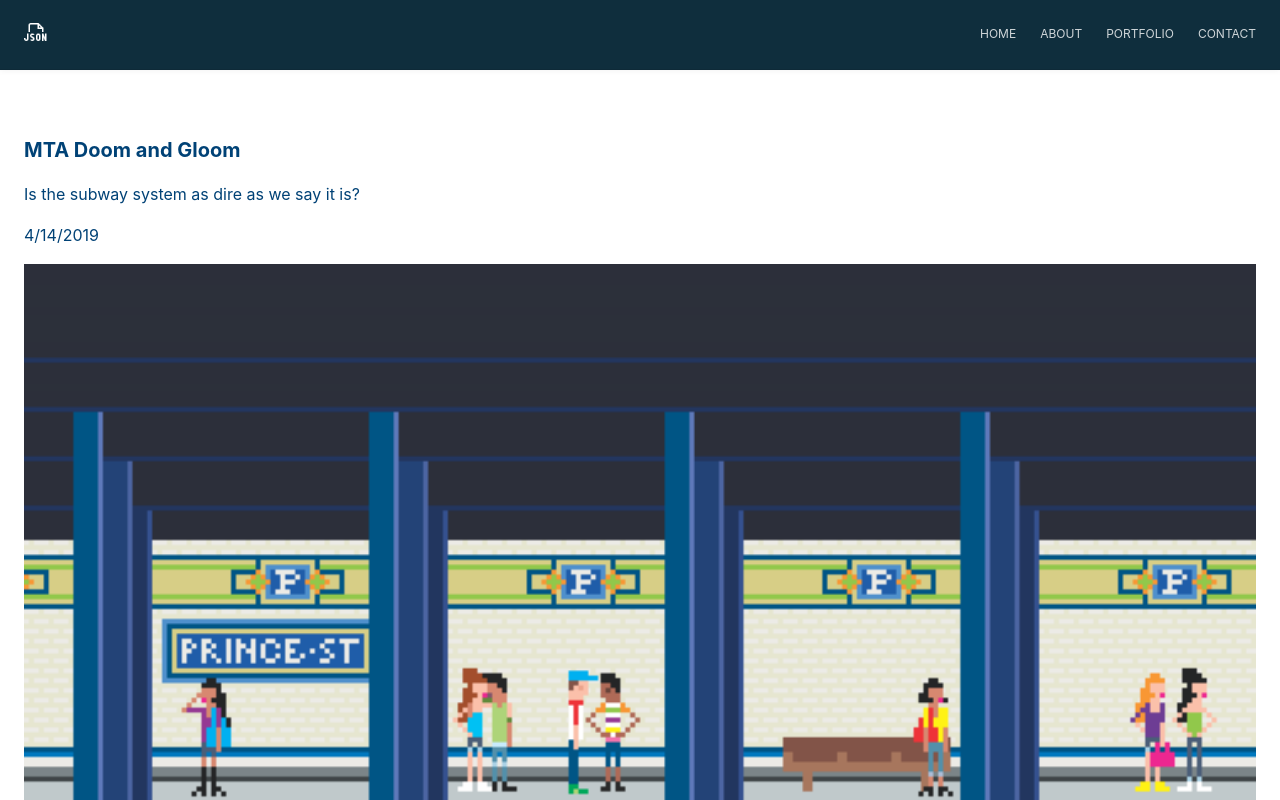
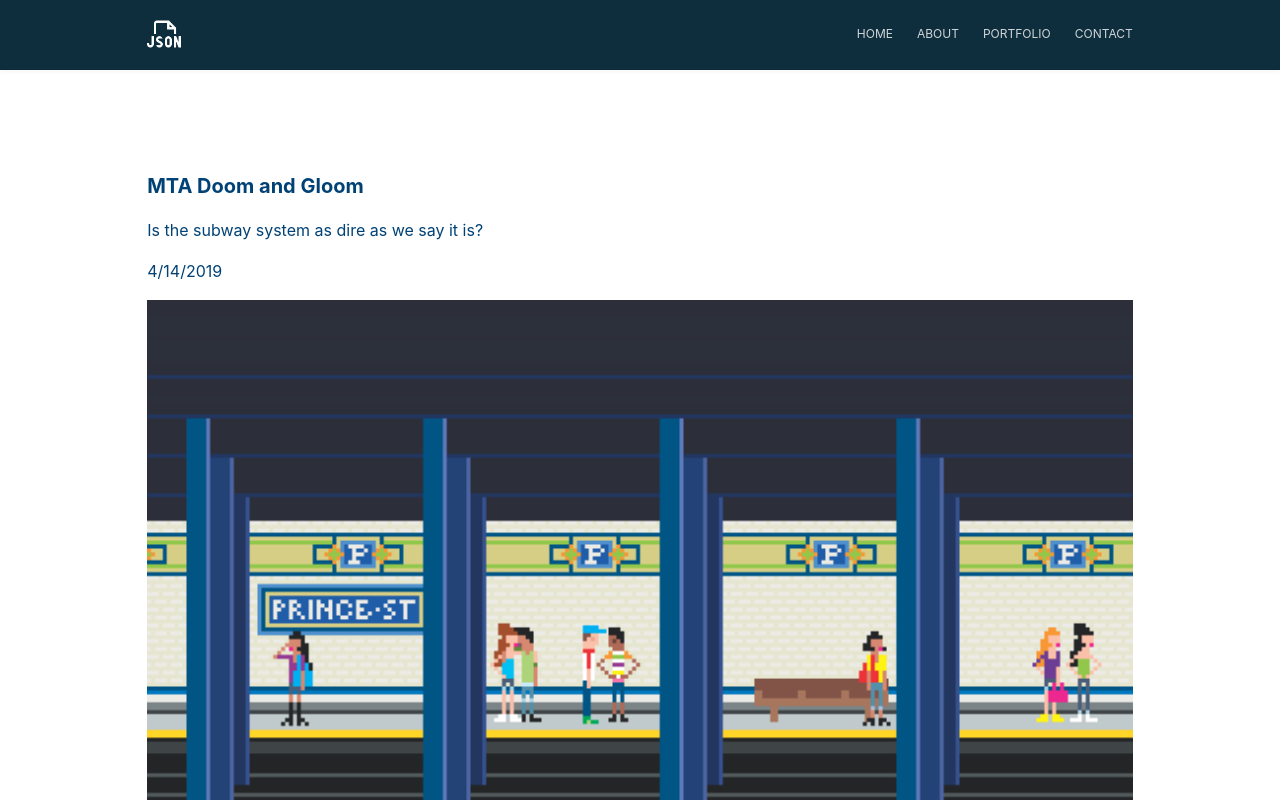
Before and after one commit to jbixon13/reactblog, a React (Create React App) app: page / in a window 1280 px wide. Shown: the top 800 px of the page. Built offline with nearby package versions, Linux system fonts and the light colour scheme.

Commit message:
initial responsive setup

```diff
--- a/src/components/ArticleItem/ArticleItem.module.scss
+++ b/src/components/ArticleItem/ArticleItem.module.scss
@@ -1,4 +1,5 @@
 @import 'src/styles/_colors';
+@import 'src/styles/_screen_sizes';
 
 .ArticleItem {
     width: auto;
@@ -30,3 +31,18 @@
 .ArticleItem:last-of-type {
     border-bottom: none;
 }
+
+@media (min-width: $small-screen) {
+    .ArticleItem {
+        margin-left: 72px;
+        margin-right: 72px;
+    }
+}
+
+@media (min-width: $large-screen) {
+    .ArticleItem {
+        width: 80%;
+        margin-left: auto;
+        margin-right: auto;
+    }
+}
--- a/src/components/Home/Home.module.scss
+++ b/src/components/Home/Home.module.scss
@@ -1,3 +1,6 @@
+@import 'src/styles/_colors';
+@import 'src/styles/_screen_sizes';
+
 .Home {
     .ArticleList {
         margin-left: 24px;
@@ -6,3 +9,11 @@
         margin-bottom: 24px;
       }
 }
+
+@media (min-width: $small-screen) {
+  .Home {
+    .ArticleList {
+      margin-top: 60px;
+    }
+}
+}
--- a/src/components/Navbar/Navbar.js
+++ b/src/components/Navbar/Navbar.js
@@ -8,9 +8,9 @@ class Navbar extends Component {
         return(
             <div className={styles.Navbar}>
                 <header>
-                    <a href='/'>
+                    <Link to='/'>
                         <img src={logo} alt='homepage logo'></img>
-                    </a>
+                    </Link>
                     <div className={styles.links}>
                         <ul>
                             <Link to='/'>
--- a/src/components/Navbar/Navbar.module.scss
+++ b/src/components/Navbar/Navbar.module.scss
@@ -1,4 +1,5 @@
 @import 'src/styles/_colors';
+@import 'src/styles/_screen_sizes';
 
 header {
     width: auto;
@@ -15,7 +16,7 @@ header {
 
     img {
         width: 24px;
-        margin-top: 20px;
+        margin-top: 22px;
         margin-left: 24px;
     }
 
@@ -45,3 +46,35 @@ header {
         color: $white-text-hover;
     }
 }
+
+@media (min-width: $small-screen) {
+
+    header {
+        img {
+            margin-top: 16px;
+            margin-left: 96px;
+            width: 36px;
+        }
+
+        // add extra 20px for 4px spacing added in inline-block
+        .links {
+            margin-right: 96px;
+        }
+    }
+}
+
+@media (min-width: $large-screen) {
+
+    header {
+        img {
+            margin-top: 16px;
+            margin-left: 11.5%;
+            width: 36px;
+        }
+
+        // add extra 20px for 4px spacing added in inline-block
+        .links {
+            margin-right: 11.5%;
+        }
+    }
+}
--- /dev/null
+++ b/src/styles/_screen_sizes.scss
@@ -0,0 +1,2 @@
+$small-screen: 768px;
+$large-screen: 1080px;
```
Also changed, not shown: src/App.module.scss (line endings or trailing spaces).
